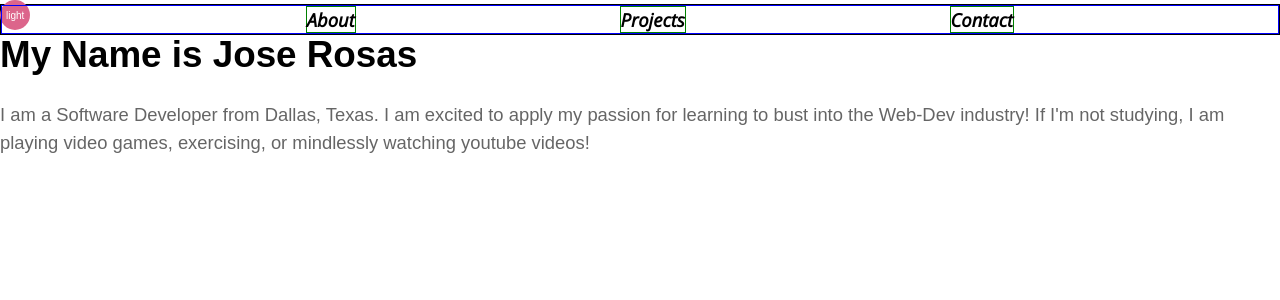
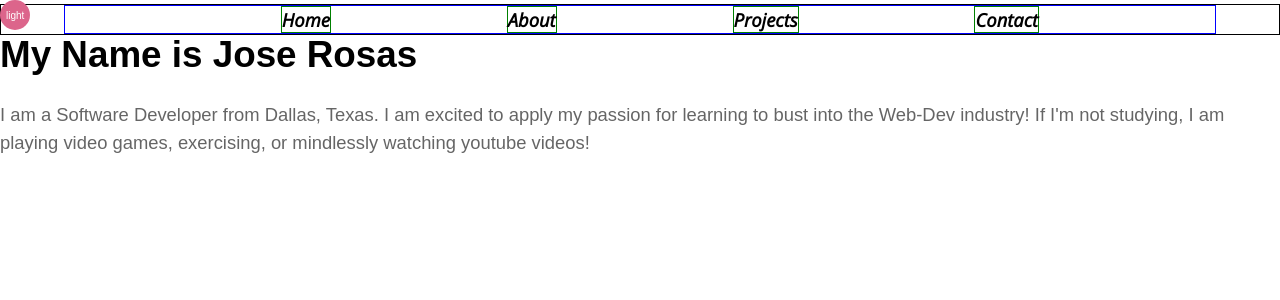
Before and after one commit to josejrrosas/React-Portfolio, a React (Create React App) app: page / in a window 1280 px wide. Shown: the top 300 px of the page. Built offline with nearby package versions, Linux system fonts and the light colour scheme; the HTML template or start-up script is replaced by a standard one.

Commit message:
got routes for the pages to work , made nav its own component

```diff
--- a/package.json
+++ b/package.json
@@ -9,6 +9,7 @@
     "loadash": "^1.0.0",
     "react": "^17.0.2",
     "react-dom": "^17.0.2",
+    "react-router-dom": "^6.2.1",
     "react-scripts": "5.0.0",
     "styled-components": "^5.3.3",
     "web-vitals": "^2.1.4",
--- a/src/App.js
+++ b/src/App.js
@@ -3,7 +3,12 @@
 import { useState } from "react"
 import Toggle from "./Components/Toggle"
 import GlobalStyles from "./Components/styles/Global"
-import Header from "./Components/Header.js";
+import Nav from "./Components/Nav"
+import Home from "./Pages/Home.js"
+import About from "./Pages/About.js"
+import Contact from "./Pages/Contact.js"
+import Projects from "./Pages/Projects.js"
+import { BrowserRouter as Router, Routes, Route } from 'react-router-dom';
 
 const LightTheme = {
   pageBackground: "white",
@@ -26,8 +31,16 @@
   return (
     <ThemeProvider theme = {themes[theme]}>
       <GlobalStyles/>
-      <Toggle theme = {theme} setTheme = {setTheme} />
-      <Header />
+        <Router>
+        <Toggle theme = {theme} setTheme = {setTheme} />
+          <Nav />
+        <Routes>
+          <Route path = "/" element={<Home />} />
+          <Route path = "/about" element={<About />} />
+          <Route path = "/projects" element={<Projects />} />
+          <Route path = "/contact" element={<Contact />} />
+        </Routes>
+      </Router>
     </ThemeProvider>
   );
 }
--- /dev/null
+++ b/src/Pages/Home.js
@@ -0,0 +1,10 @@
+import React from 'react'
+import Header from "../Components/Header"
+
+const Home = () => {
+  return (
+    <Header />
+  )
+}
+
+export default Home
--- a/src/components/Header.js
+++ b/src/components/Header.js
@@ -1,17 +1,10 @@
 import React from "react";
-import { StyledHeader, Nav, Main } from "./styles/Header.styled";
+import { StyledHeader, Main } from "./styles/Header.styled";
 
 
 const Header = () => {
   return (
     <StyledHeader>
-      <Nav>
-        <ul>
-          <li>About</li>
-          <li>Projects</li>
-          <li>Contact</li>
-        </ul>
-      </Nav>
       <Main>
         <div>
           <h1>My Name is Jose Rosas</h1>
--- /dev/null
+++ b/src/components/Nav.js
@@ -0,0 +1,17 @@
+import React from 'react'
+import { StyledNav } from "./styles/Nav.styled";
+
+const Nav = () => {
+  return (
+    <StyledNav>
+        <ul>
+        <li>Home</li>
+        <li>About</li>
+        <li>Projects</li>
+        <li>Contact</li>
+        </ul>
+    </StyledNav>
+  )
+}
+
+export default Nav
--- a/src/components/styles/Header.styled.js
+++ b/src/components/styles/Header.styled.js
@@ -5,30 +5,6 @@
     margin: auto;
 `;
 
-export const Nav = styled.nav`
-    display:flex;
-    align-items:center;
-    margin:-2% auto;
-    font-family: 'Open Sans', sans-serif;
-    font-weight: bolder;
-    border:1px solid black;
-
-    ul {
-        display: inline-flex;
-        justify-content: space-evenly;
-        margin: 0px auto;
-        width: 100vw;
-        border:1px solid blue;
-
-    }
-
-    ul li {
-        text-decoration: none;
-        list-style: none;
-        border:1px solid green;
-    }
-
-`
 
 export const Main = styled.main `
 
--- /dev/null
+++ b/src/components/styles/Nav.styled.js
@@ -0,0 +1,26 @@
+import styled from "styled-components";
+
+export const StyledNav = styled.nav`
+    display:flex;
+    align-items:center;
+    margin:-2% auto;
+    font-family: 'Open Sans', sans-serif;
+    font-weight: bolder;
+    border:1px solid black;
+
+    ul {
+        display: inline-flex;
+        justify-content: space-evenly;
+        margin: 0px auto;
+        width: 90vw;
+        border:1px solid blue;
+
+    }
+
+    ul li {
+        text-decoration: none;
+        list-style: none;
+        border:1px solid green;
+    }
+
+`
```
Also changed, not shown: 1 other file (tests, documents, lock files or other folders).
